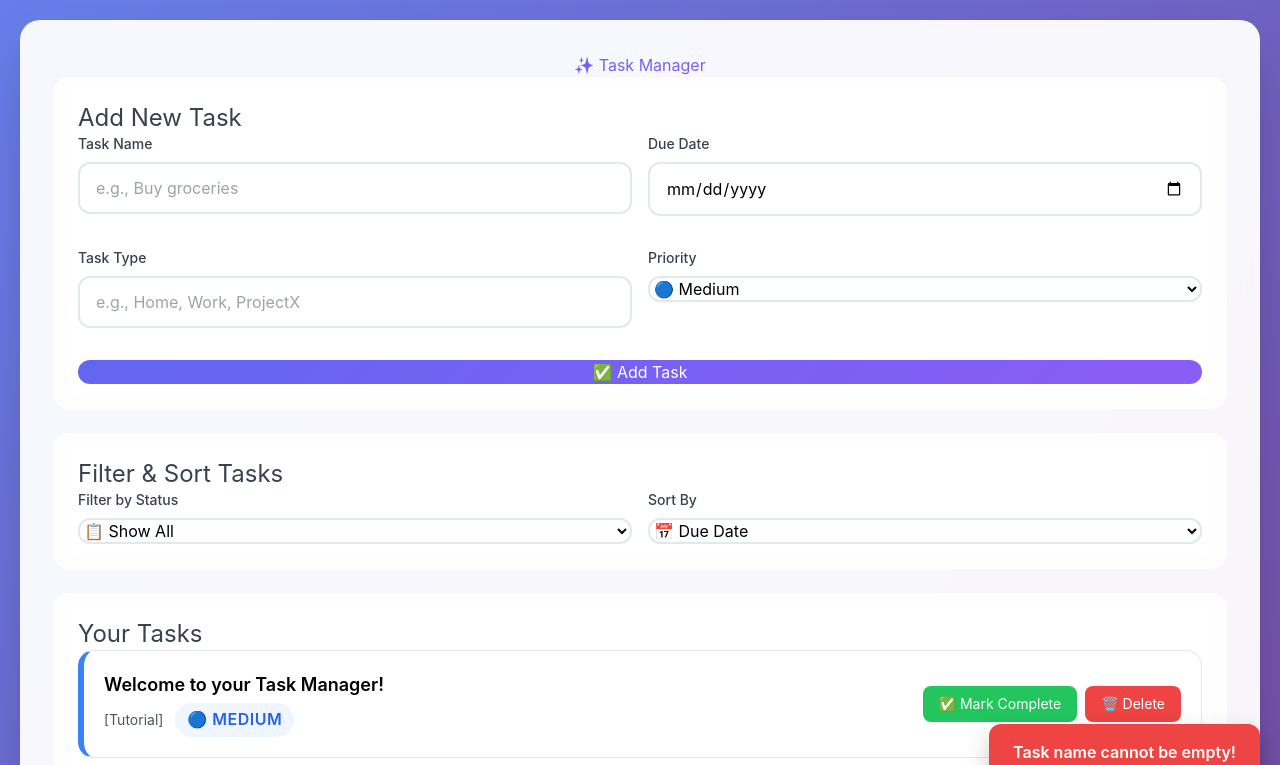
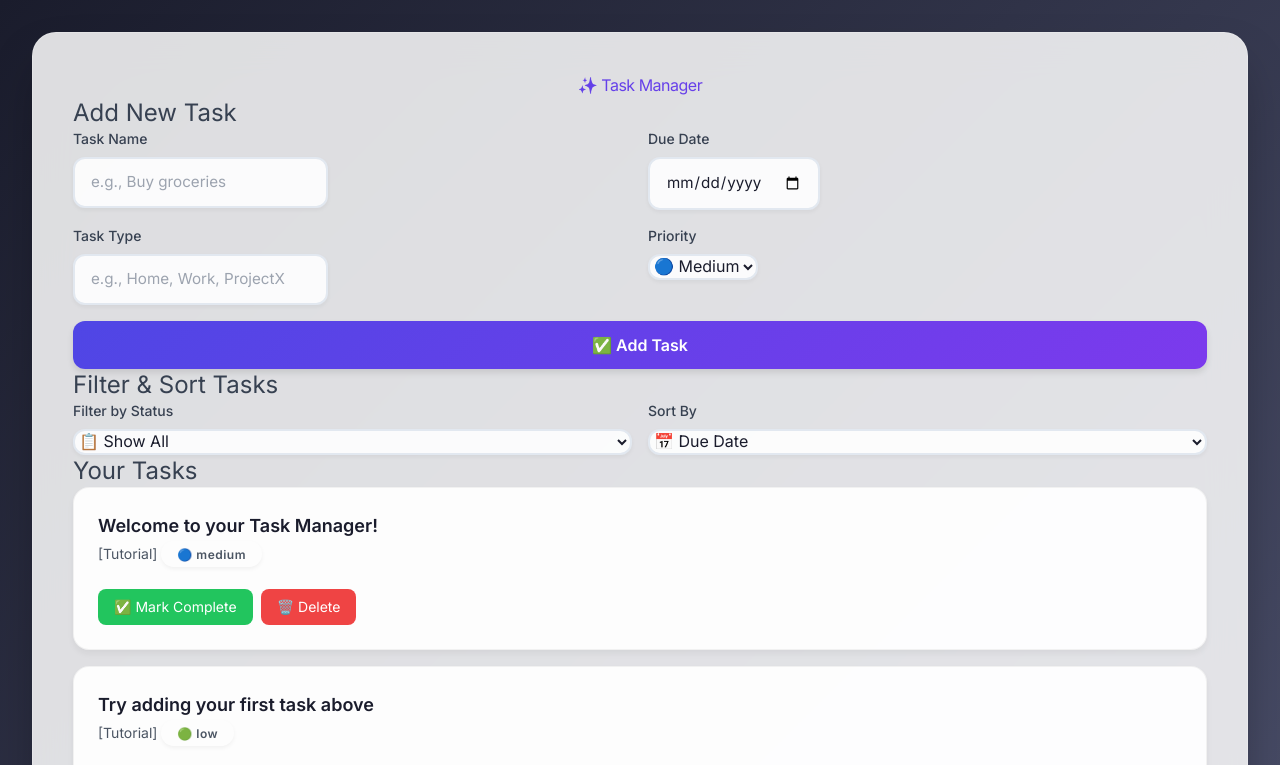
Before and after one commit to ManikantaMS/Taskmanager, a plain HTML site: page index.html in a window 1280 px wide. Both pictures are taken after a click on the button "✅ Add Task". Shown: the top 765 px of the page. Drawn offline with nearby package versions, Linux system fonts and the light colour scheme.

Commit message:
Ui Upgrade from Claude

```diff
--- a/index.html
+++ b/index.html
@@ -6,49 +6,45 @@
     <title>Task Manager</title>
     <!-- Tailwind CSS CDN for styling -->
     <script src="https://cdn.tailwindcss.com"></script>
+    <link href="https://fonts.googleapis.com/css2?family=Inter:wght@300;400;500;600;700&display=swap" rel="stylesheet">
     <style>
         /* Custom styles to ensure responsive design and better aesthetics */
         body {
             font-family: 'Inter', sans-serif;
-            background: linear-gradient(135deg, #667eea 0%, #764ba2 100%);
-            display: flex;
-            justify-content: center;
-            align-items: flex-start;
+            background: linear-gradient(135deg, #1a1c2c 0%, #4a4e69 100%);
             min-height: 100vh;
-            padding: 20px;
+            padding: 2rem;
             box-sizing: border-box;
+            color: #1a1c2c;
         }
 
         .container {
-            background: rgba(255, 255, 255, 0.95);
-            backdrop-filter: blur(10px);
-            padding: 32px;
-            border-radius: 20px;
-            box-shadow: 0 25px 50px -12px rgba(0, 0, 0, 0.25);
-            width: 100%;
-            max-width: 900px;
+            background: rgba(255, 255, 255, 0.85);
+            backdrop-filter: blur(20px);
+            padding: 2.5rem;
+            border-radius: 24px;
+            box-shadow: 0 25px 50px -12px rgba(0, 0, 0, 0.35);
             border: 1px solid rgba(255, 255, 255, 0.2);
+            max-width: 1000px;
+            margin: 0 auto;
         }
 
         input[type="text"],
         input[type="date"],
         select {
-            padding: 12px 16px;
+            background: rgba(255, 255, 255, 0.9);
             border: 2px solid #e2e8f0;
             border-radius: 12px;
-            width: 100%;
-            margin-bottom: 16px;
-            box-sizing: border-box;
-            font-size: 16px;
-            transition: all 0.3s ease;
-            background: rgba(255, 255, 255, 0.8);
+            padding: 0.75rem 1rem;
+            font-size: 0.95rem;
+            transition: all 0.2s ease;
+            box-shadow: 0 2px 4px rgba(0, 0, 0, 0.05);
         }
 
         input:focus,
         select:focus {
-            outline: none;
-            border-color: #6366f1;
-            box-shadow: 0 0 0 3px rgba(99, 102, 241, 0.1);
+            border-color: #4f46e5;
+            box-shadow: 0 0 0 3px rgba(79, 70, 229, 0.1);
             transform: translateY(-1px);
         }
 
@@ -71,127 +67,52 @@
         }
 
         .btn-primary {
-            background: linear-gradient(135deg, #6366f1, #8b5cf6);
+            background: linear-gradient(135deg, #4f46e5, #7c3aed);
             color: white;
+            font-weight: 600;
+            padding: 0.75rem 1.5rem;
+            border-radius: 12px;
+            transition: all 0.2s ease;
+            border: none;
+            box-shadow: 0 4px 6px rgba(0, 0, 0, 0.1);
         }
 
-        .btn-secondary {
-            background: linear-gradient(135deg, #6b7280, #4b5563);
-            color: white;
+        .btn-primary:hover {
+            transform: translateY(-2px);
+            box-shadow: 0 8px 15px rgba(79, 70, 229, 0.2);
         }
 
         .task-item {
-            display: flex;
-            align-items: center;
-            padding: 20px;
-            border: 1px solid #e5e7eb;
-            margin-bottom: 12px;
-            background: rgba(255, 255, 255, 0.9);
+            background: rgba(255, 255, 255, 0.95);
             border-radius: 16px;
-            flex-wrap: wrap;
-            transition: all 0.3s ease;
-            backdrop-filter: blur(5px);
+            padding: 1.5rem;
+            margin-bottom: 1rem;
+            border: 1px solid rgba(0, 0, 0, 0.05);
+            box-shadow: 0 4px 6px rgba(0, 0, 0, 0.05);
+            transition: all 0.2s ease;
         }
 
         .task-item:hover {
             transform: translateY(-2px);
-            box-shadow: 0 10px 25px rgba(0, 0, 0, 0.1);
-            border-color: #6366f1;
-        }
-
-        .task-item.completed {
-            background: linear-gradient(135deg, #d1fae5, #a7f3d0);
-            text-decoration: line-through;
-            color: #059669;
-            opacity: 0.8;
-        }
-
-        .task-item.urgent {
-            border-left: 6px solid #ef4444;
-        }
-
-        .task-item.high {
-            border-left: 6px solid #f59e0b;
-        }
-
-        .task-item.medium {
-            border-left: 6px solid #3b82f6;
-        }
-
-        .task-item.low {
-            border-left: 6px solid #10b981;
-        }
-
-        .task-item span {
-            flex-grow: 1;
-            margin-right: 12px;
-            font-size: 1rem;
-            line-height: 1.6;
-            word-break: break-word;
-        }
-
-        .task-actions {
-            display: flex;
-            gap: 8px;
-            flex-wrap: wrap;
+            box-shadow: 0 8px 15px rgba(0, 0, 0, 0.1);
         }
 
         .priority-badge {
-            display: inline-block;
-            padding: 4px 12px;
+            padding: 0.35rem 1rem;
             border-radius: 20px;
             font-size: 0.75rem;
             font-weight: 600;
-            text-transform: uppercase;
             letter-spacing: 0.5px;
-            margin-left: 8px;
-        }
-
-        .priority-urgent {
-            background: #fef2f2;
-            color: #dc2626;
-        }
-
-        .priority-high {
-            background: #fffbeb;
-            color: #d97706;
-        }
-
-        .priority-medium {
-            background: #eff6ff;
-            color: #2563eb;
-        }
-
-        .priority-low {
-            background: #f0fdf4;
-            color: #16a34a;
-        }
-
-        .section-card {
-            background: rgba(255, 255, 255, 0.6);
-            border: 1px solid rgba(255, 255, 255, 0.3);
-            border-radius: 16px;
-            padding: 24px;
-            margin-bottom: 24px;
-            backdrop-filter: blur(10px);
+            box-shadow: 0 2px 4px rgba(0, 0, 0, 0.05);
         }
 
         .message-toast {
-            position: fixed;
-            bottom: 20px;
-            right: 20px;
-            padding: 16px 24px;
+            background: rgba(0, 0, 0, 0.8);
+            color: white;
+            padding: 1rem 1.5rem;
             border-radius: 12px;
-            color: white;
-            font-weight: 600;
-            box-shadow: 0 10px 25px rgba(0, 0, 0, 0.2);
-            z-index: 1000;
-            transform: translateX(100%);
-            transition: transform 0.3s ease;
-        }
-
-        .message-toast.show {
-            transform: translateX(0);
+            box-shadow: 0 10px 25px rgba(0, 0, 0, 0.3);
+            backdrop-filter: blur(10px);
         }
 
         /* Responsive adjustments */
@@ -223,14 +144,15 @@
         }
 
         h1 {
-            background: linear-gradient(135deg, #6366f1, #8b5cf6);
+            font-size: 2.75rem;
+            background: linear-gradient(135deg, #4f46e5, #7c3aed);
             -webkit-background-clip: text;
+            background-clip: text;
             -webkit-text-fill-color: transparent;
-            background-clip: text;
+            margin-bottom: 2.5rem;
             text-align: center;
-            font-size: 2.5rem;
             font-weight: 800;
-            margin-bottom: 2rem;
+            letter-spacing: -0.5px;
         }
 
         h2 {
```
